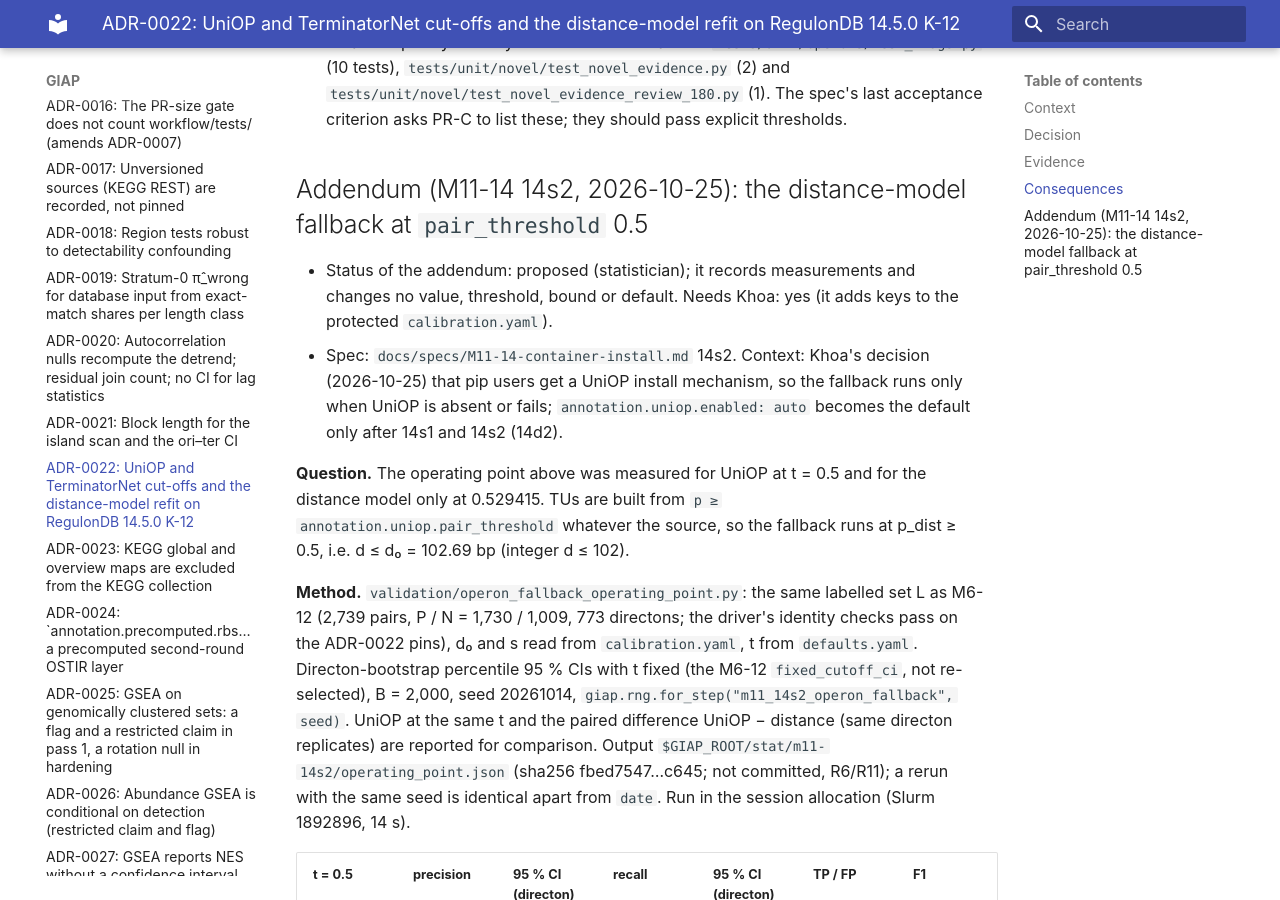
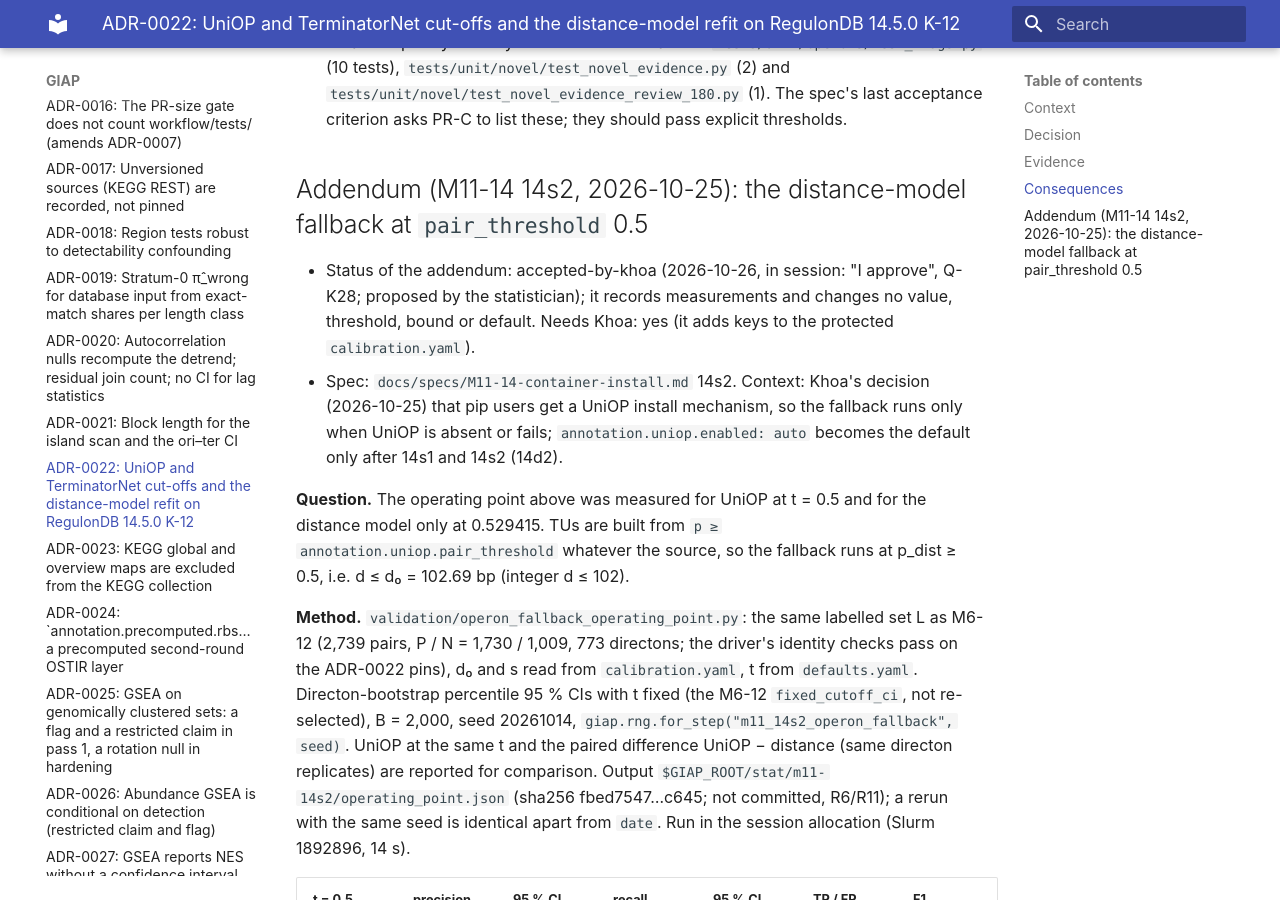
Before and after one commit to khoa-yelo/giap, an MkDocs documentation site: the page built from docs/adr/ADR-0022-uniop-terminatornet-cutoffs.md, in a window 1280 px wide and 900 px high, scrolled down 8180 px. Built offline with MkDocs 1.6.1 and Material for MkDocs 9.7.7, drawn with Linux system fonts in a browser that asks for light colours.

Commit message:
docs(adr): ADR-0061 and the ADR-0022 14s2 addendum accepted by Khoa (Q-K28)
Khoa approved both in session on 2026-10-26 ("I approve", answering Q-K28). This unblocks the
14d2 defaults.yaml change, whose Gate-Change-Approved trailer must name an accepted-by-khoa ADR.

Agent-Role: lead
Co-Authored-By: Claude Opus 5.5 <noreply@anthropic.com>
Claude-Session: https://claude.ai/code/session_01PrvuX9xr7fWwMTpHJxPSjm

```diff
--- a/docs/adr/ADR-0022-uniop-terminatornet-cutoffs.md
+++ b/docs/adr/ADR-0022-uniop-terminatornet-cutoffs.md
@@ -247,7 +247,8 @@ AUROC diagnostic.
 
 ## Addendum (M11-14 14s2, 2026-10-25): the distance-model fallback at `pair_threshold` 0.5
 
-- Status of the addendum: proposed (statistician); it records measurements and changes no value,
+- Status of the addendum: accepted-by-khoa (2026-10-26, in session: "I approve", Q-K28; proposed by
+  the statistician); it records measurements and changes no value,
   threshold, bound or default. Needs Khoa: yes (it adds keys to the protected
   `calibration.yaml`).
 - Spec: `docs/specs/M11-14-container-install.md` 14s2. Context: Khoa's decision (2026-10-25) that
```
Also changed, not shown: docs/adr/ADR-0061-distance-model-fallback-scope.md (+1 -1 lines).
